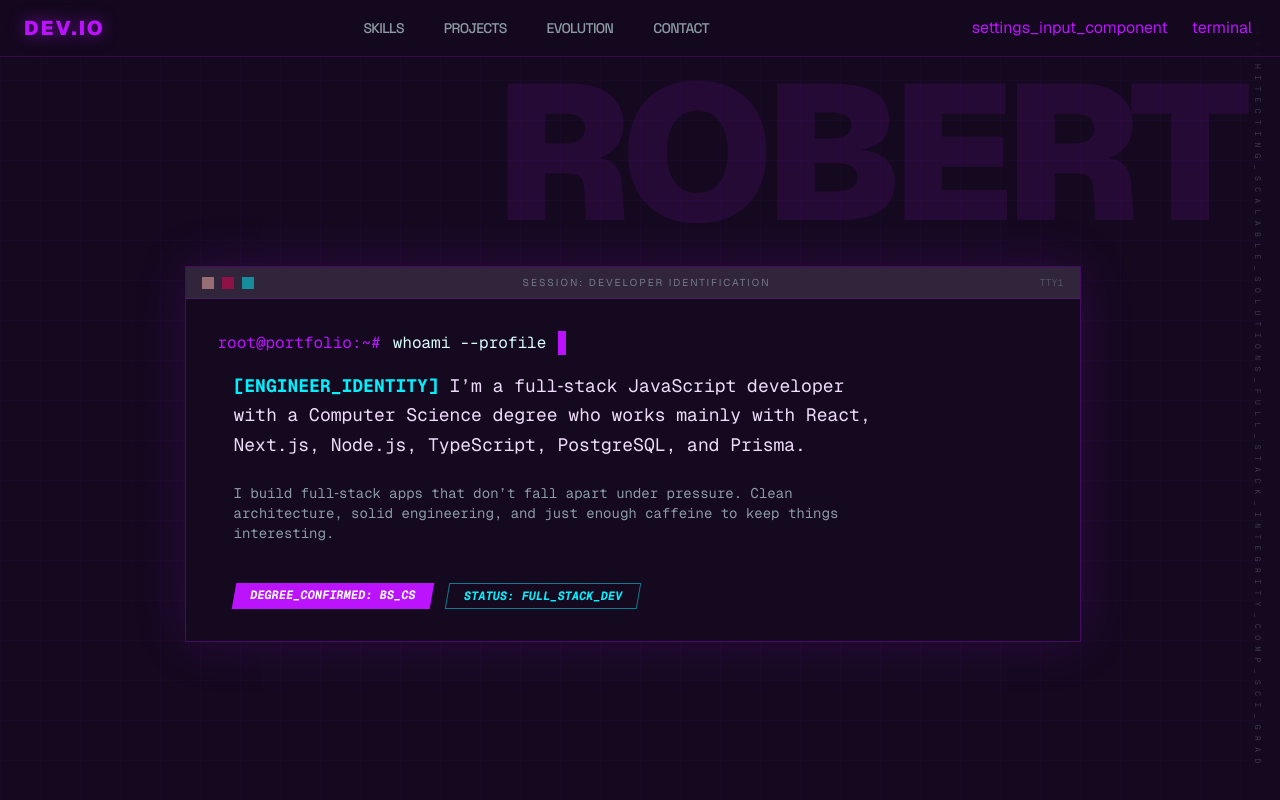
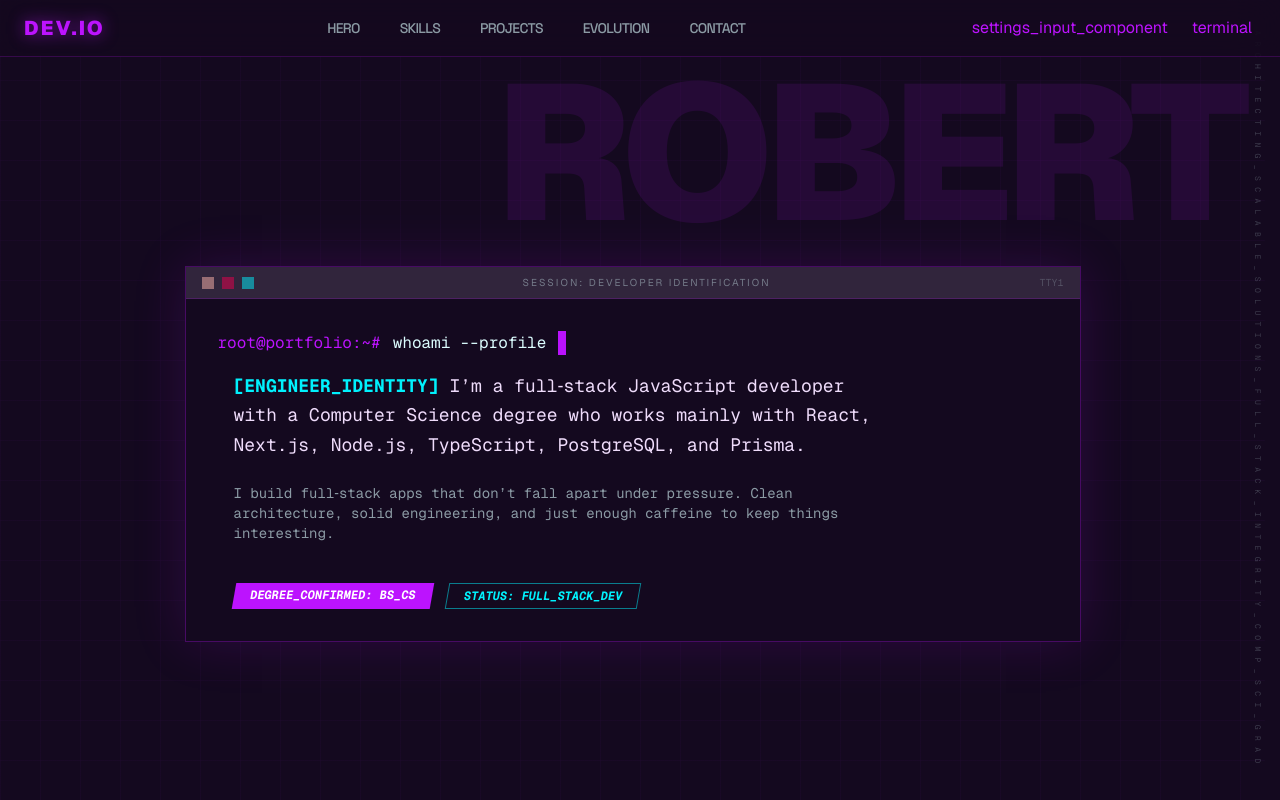
Before and after one commit to blitheryjibits/portfolio, a Next.js app: page / in a window 1280 px wide. Shown: the top 800 px of the page. Built offline with nearby package versions, Linux system fonts and the light colour scheme.

Commit message:
ui/ux: added an extra nav component for the hero section to illustrate the users current location more accurately

```diff
--- a/components/ui/Nav.tsx
+++ b/components/ui/Nav.tsx
@@ -8,7 +8,8 @@ export function Nav() {
         DEV.IO
       </div>
 
-      <nav className="hidden md:flex gap-8 items-center nav-list">
+      <nav className="hidden md:flex gap-8 items-center">
+        <NavLink href="#hero" label="Hero" />
         <NavLink href="#skills" label="Skills" />
         <NavLink href="#projects" label="Projects" />
         <NavLink href="#journey" label="Evolution" />
```
